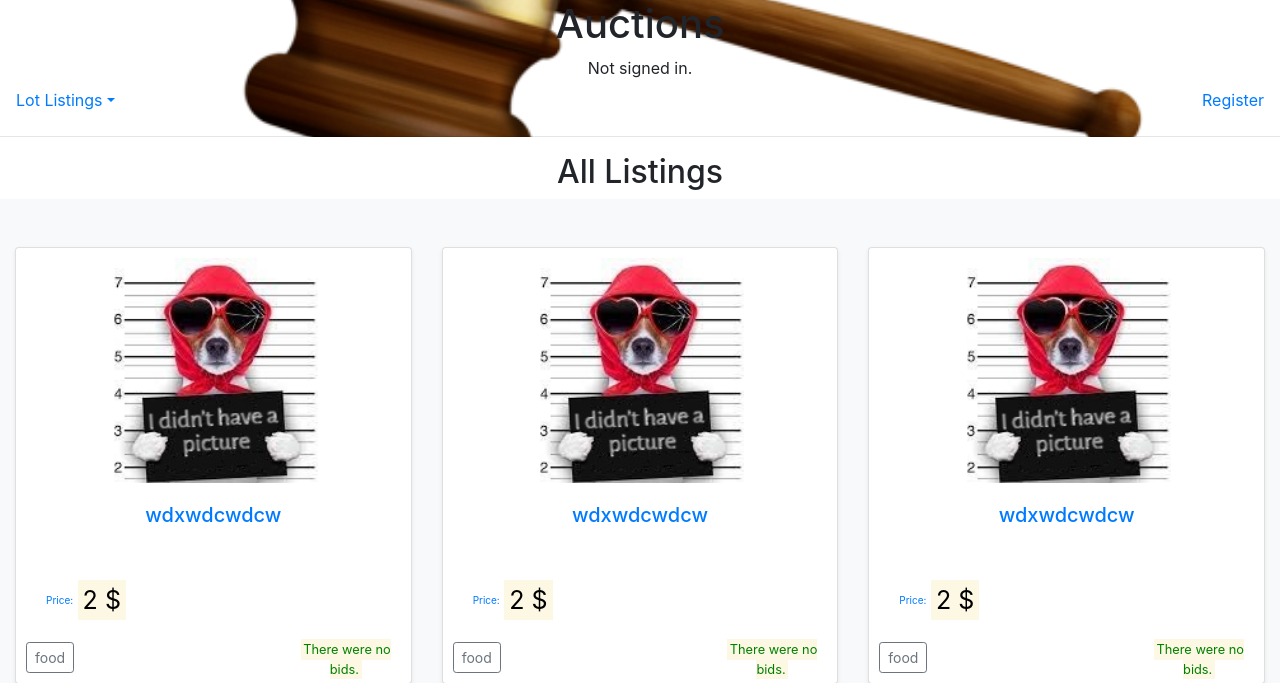
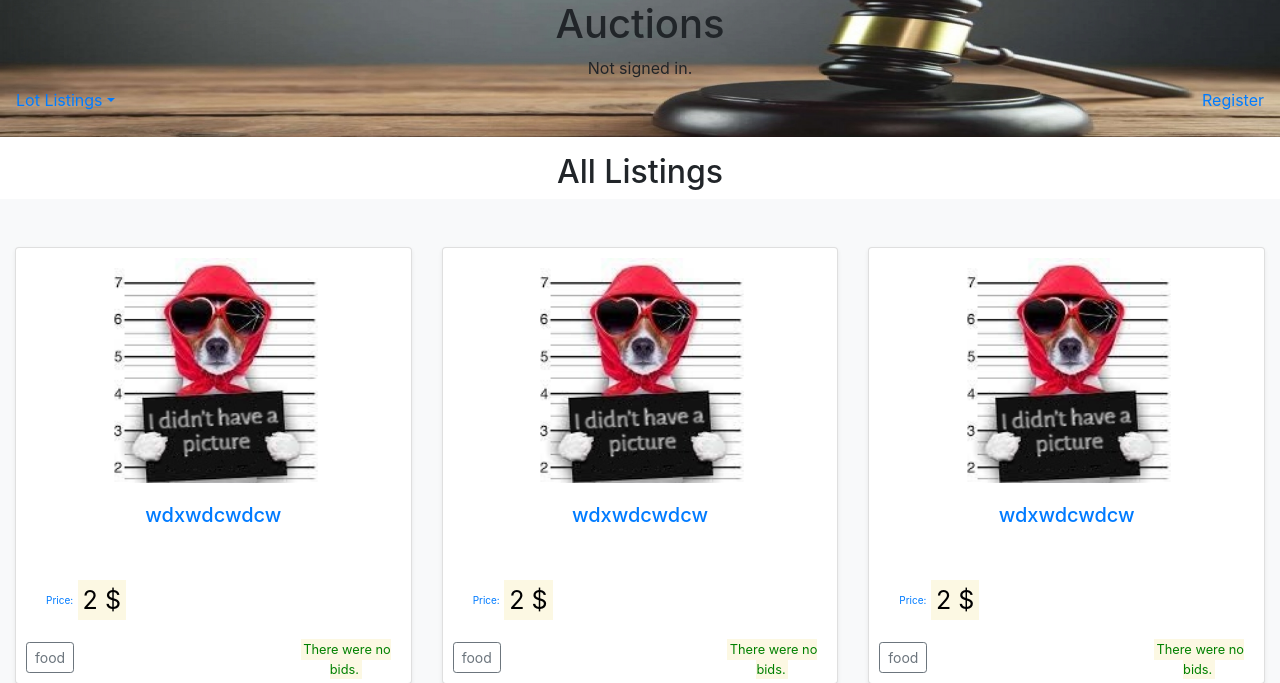
Before and after one commit to YAN3908/commerce, a Django app: page / in a window 1280 px wide. Shown: the top 683 px of the page. Run offline with Django 3.2, Linux system fonts and the light colour scheme; data comes from the database, SQL or seed files in the repository; some libraries are stand-ins or nearby versions.

Commit message:
collectstatik

```diff
--- a/auctions/static/auctions/css/styles.css
+++ b/auctions/static/auctions/css/styles.css
@@ -8,7 +8,7 @@ body {
 
 
 header{
-     background: url('image/hammer.png') no-repeat center;
+     background: url('image/auctionn.jpg') no-repeat center;
      background-size: cover;
 }
 
--- a/static/auctions/css/styles.css
+++ b/static/auctions/css/styles.css
@@ -8,7 +8,7 @@ body {
 
 
 header{
-     background: url('image/hammer.png') no-repeat center;
+     background: url('image/auctionn.jpg') no-repeat center;
      background-size: cover;
 }
 
```
